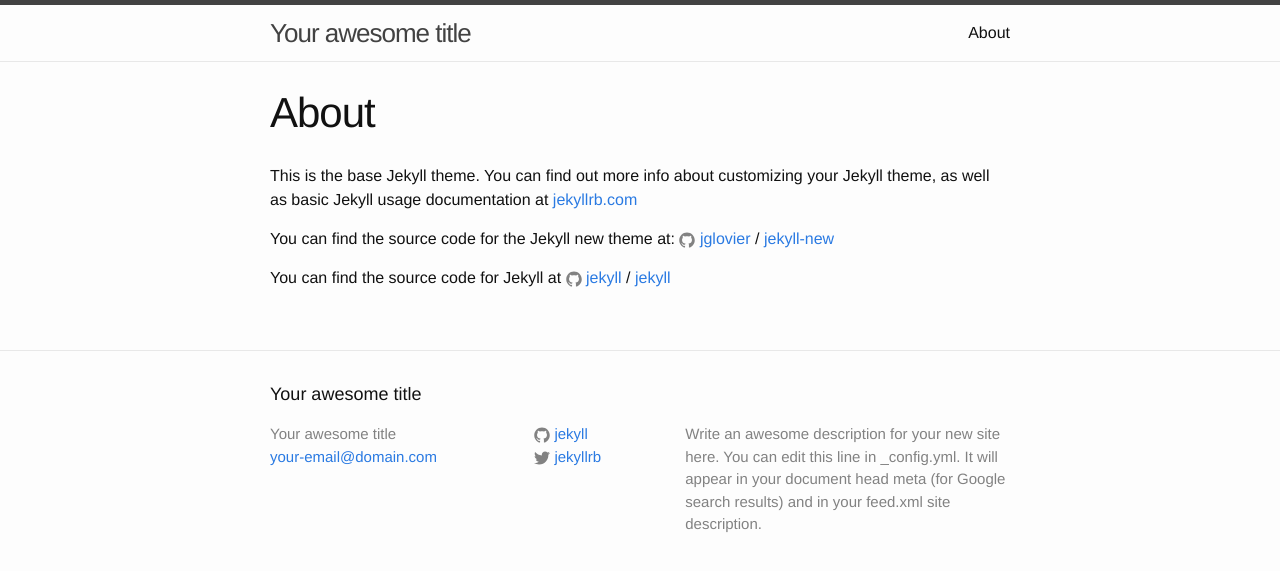
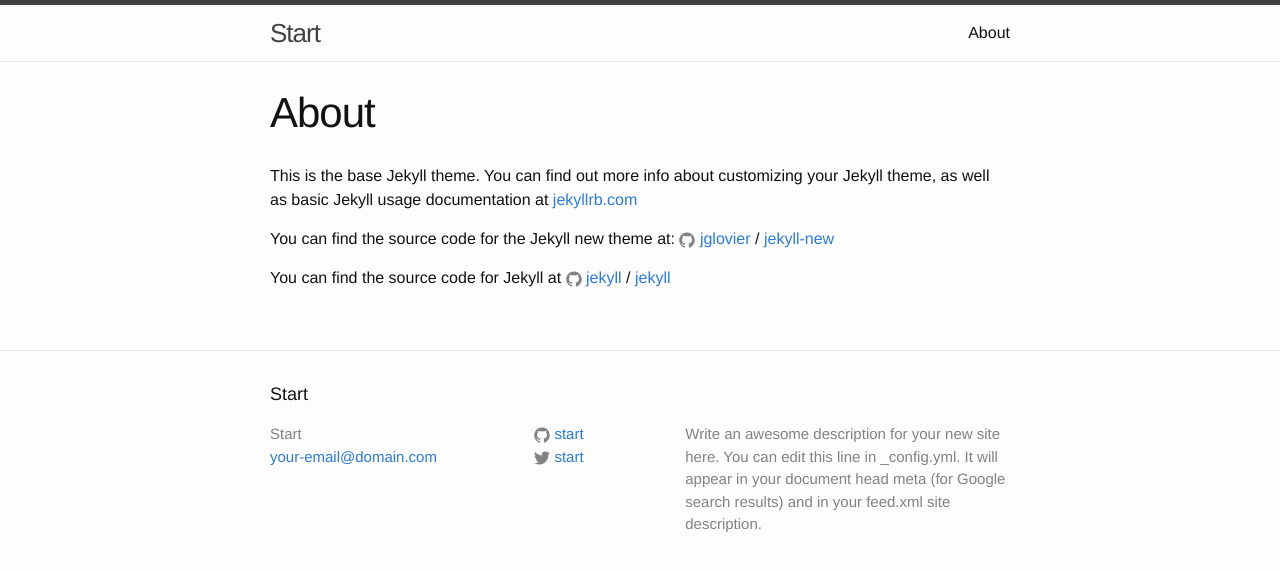
Before and after one commit to tlomiej/tlomiej.github.io, a Jekyll site: the page built from about.md, in a window 1280 px wide. Shown: the top 571 px of the page. Built offline with Jekyll 4.4.1, drawn with Linux system fonts in a browser that asks for light colours.

Commit message:
Update _config.yml

```diff
--- a/_config.yml
+++ b/_config.yml
@@ -6,7 +6,7 @@
 # 'jekyll serve'. If you change this file, please restart the server process.
 
 # Site settings
-title: Your awesome title
+title: Start
 email: your-email@domain.com
 description: > # this means to ignore newlines until "baseurl:"
   Write an awesome description for your new site here. You can edit this
@@ -14,8 +14,8 @@
   Google search results) and in your feed.xml site description.
 baseurl: "" # the subpath of your site, e.g. /blog
 url: "http://yourdomain.com" # the base hostname & protocol for your site
-twitter_username: jekyllrb
-github_username:  jekyll
+twitter_username: start
+github_username:  start
 
 # Build settings
 markdown: kramdown
```
